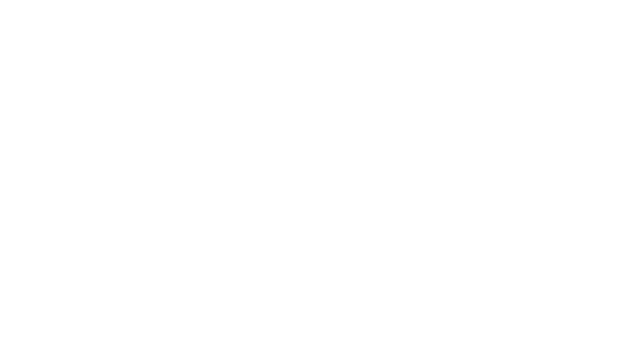
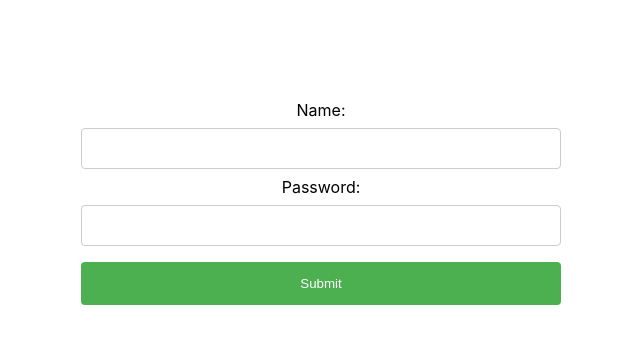
Before and after one commit to GuidoOffermans/palace-client, a React (Create React App) app: page /sign-up in a window 1280 px wide. Shown: the top 344 px of the page, without its empty margins (319-959 px from the left). Built offline with nearby package versions, Linux system fonts and the light colour scheme.

Commit message:
Add signup form with auto login

```diff
--- a/src/App.js
+++ b/src/App.js
@@ -5,6 +5,7 @@ import { Route } from 'react-router-dom';
 
 import Lobby from './components/Lobby'
 import SignIn from './components/SignIn'
+import SignUp from './components/SignUp'
 
 function App(props) {
 
@@ -17,6 +18,7 @@ function App(props) {
 			<main>
 				<Route path="/" exact component={Lobby} />
 				<Route path="/login" component={SignIn} />
+				<Route path="/sign-up" component={SignUp} />
 			</main>
 		</div>
 	);
--- a/src/components/SignIn/index.js
+++ b/src/components/SignIn/index.js
@@ -3,13 +3,20 @@ import { connect } from 'react-redux'
 import { loginUser } from '../../redux/actions'
 import SignInForm from './view'
 import '../UserForm/UserForm.css'
+import { Redirect } from 'react-router-dom'
+
 
 class SignInContainer extends React.Component {
-  state = { name: '', password: '' }
+  state = {
+    name: '',
+    password: '',
+    toLobby: false
+  }
 
   onSubmit = (event) => {
     event.preventDefault()
     this.props.loginUser({ name: this.state.name, password: this.state.password })
+    this.setState(() => ({ toLobby: true }))
   }
 
   onChange = (event) => {
@@ -19,6 +26,9 @@ class SignInContainer extends React.Component {
   }
 
   render() {
+    if (this.state.toLobby === true) {
+      return <Redirect to='/' />
+    }
     return <SignInForm
       onSubmit={this.onSubmit}
       onChange={this.onChange}
--- a/src/components/SignUp/index.js
+++ b/src/components/SignUp/index.js
@@ -1,7 +1,47 @@
 import React from 'react'
+import SignUpForm from './view'
+import '../UserForm/UserForm.css'
+import request from 'superagent'
+import { connect } from 'react-redux'
+import { Redirect } from 'react-router-dom'
+import { loginUser } from '../../redux/actions'
 
 class SignUpContainer extends React.Component {
+  state = {
+    name: '',
+    password: '',
+    toLobby: false
+  }
 
+  signUp = () => {
+    request.post('http://localhost:4000/sign-up')
+      .send({ name: this.state.name, password: this.state.password })
+      .then(() => this.props.loginUser({name: this.state.name, password: this.state.password}))
+      .catch(err => console.error(err))
+  }
+
+  onSubmit = (event) => {
+    event.preventDefault()
+    this.signUp({ name: this.state.name, password: this.state.password })
+    this.setState(() => ({ toLobby: true }))
+  }
+
+  onChange = (event) => {
+    this.setState({
+      [event.target.name]: event.target.value
+    })
+  }
+
+  render() {
+    if (this.state.toLobby === true) {
+      return <Redirect to='/' />
+    }
+    return <SignUpForm
+      onSubmit={this.onSubmit}
+      onChange={this.onChange}
+      values={this.state}
+    />
+  }
 }
 
-export default SignUpContainer
+export default connect(null, { loginUser })(SignUpContainer)
--- /dev/null
+++ b/src/components/SignUp/view.js
@@ -0,0 +1,18 @@
+import React from 'react'
+
+export default function SignUpForm(props) {
+
+  return (
+    <form onSubmit={props.onSubmit}>
+      <label>
+        Name:
+      <input type="text" name="name" onChange={props.onChange} value={props.values.name} placeholder={props.values.name} />
+      </label>
+      <label>
+        Password:
+      <input type="text" name="password" onChange={props.onChange} value={props.values.password} placeholder={props.values.password} />
+      </label>
+      <input type="submit" value="Submit" />
+    </form>
+  )
+}
--- a/src/components/UserForm/UserForm.css
+++ b/src/components/UserForm/UserForm.css
@@ -1,6 +1,7 @@
 form {
   width: 30rem;
   margin: 0 auto;
+  margin-top: 100px;
 }
 
 input[type=text] {
```
